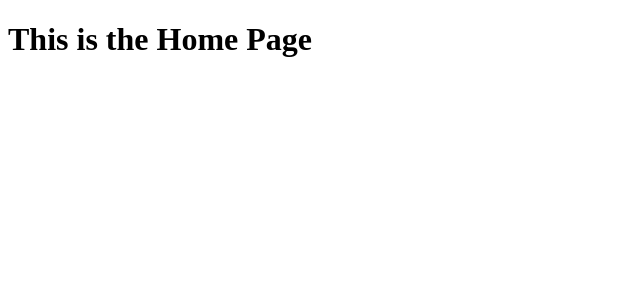
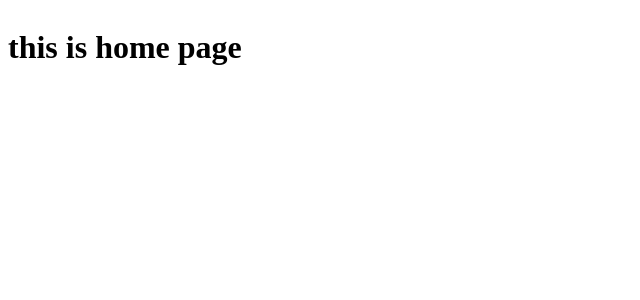
Before and after one commit to Sheethaljoshi/Hack-Arch, a Next.js app in the folder frontend/: page /HomePage in a window 1280 px wide. Shown: the top 300 px of the page, without its empty margins (0-640 px from the left). Built offline with nearby package versions, Linux system fonts and the light colour scheme.

Commit message:
frontend update 2

```diff
--- a/frontend/src/app/HomePage/page.js
+++ b/frontend/src/app/HomePage/page.js
@@ -1,4 +1,21 @@
-// src/app/home/page.jsx
-export default function HomePage() {
-    return <h1>This is the Home Page</h1>;
-  }
+import SideBar from "@/components/SideBar";
+import ChatContainer from "@/components/ChatContainer";
+
+
+export default function HomePage()
+  {
+
+    return (
+      <div className="h-screen bg-base-200">
+        <div className="flex items-center justify-center pt-20 px-4">
+          <div className="bg-base-100 rounded-lg shadow-cl w-full max-w-6xl h-[calc(100vh-8rem)]">
+            <div className="flex h-full rounded-lg overflow-hidden">
+              <h1>this is home page</h1>
+              <SideBar />
+               <ChatContainer />
+            </div>
+          </div>
+        </div>
+      </div>
+    );
+  };
--- a/frontend/src/components/ChatContainer.jsx
+++ b/frontend/src/components/ChatContainer.jsx
@@ -0,0 +1,3 @@
+export default function ChatContainer() {
+    <h1> This is container</h1>
+ }
--- a/frontend/src/components/NoChatSelected.jsx
+++ b/frontend/src/components/NoChatSelected.jsx
@@ -0,0 +1,3 @@
+export default function NoChatSelected() {
+    <h1> This is No chat</h1>
+ }
--- a/frontend/src/components/SideBar.jsx
+++ b/frontend/src/components/SideBar.jsx
@@ -0,0 +1,3 @@
+export default function SideBar() {
+   <h1> This is sidebar</h1>
+}
```
